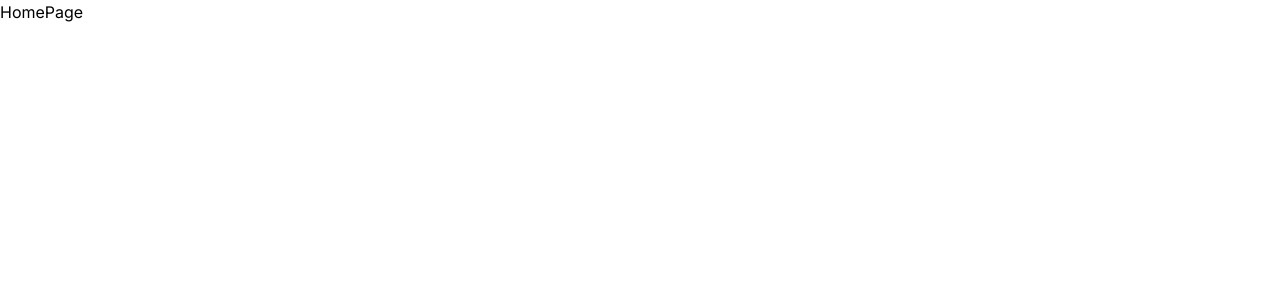
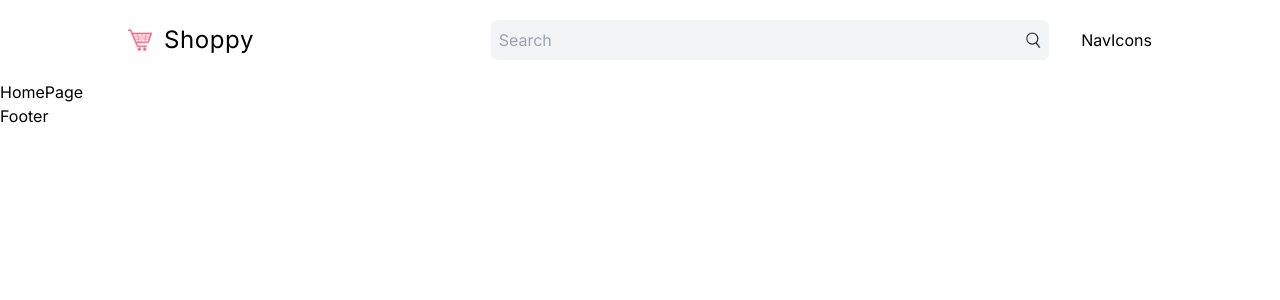
Before and after one commit to Oiyzul/shoppy-client, a Next.js app: page / in a window 1280 px wide. Shown: the top 300 px of the page. Built offline with nearby package versions, Linux system fonts and the light colour scheme.

Commit message:
responsive navbar added.

```diff
--- a/src/app/layout.tsx
+++ b/src/app/layout.tsx
@@ -1,6 +1,8 @@
 import type { Metadata } from "next";
 import { Inter } from "next/font/google";
 import "./globals.css";
+import Navbar from "@/components/Navbar";
+import Footer from "@/components/Footer";
 
 const inter = Inter({ subsets: ["latin"] });
 
@@ -16,7 +18,11 @@
 }>) {
   return (
     <html lang="en">
-      <body className={inter.className}>{children}</body>
+      <body className={inter.className}>
+        <Navbar />
+        {children}
+        <Footer />
+      </body>
     </html>
   );
 }
--- /dev/null
+++ b/src/components/Footer.tsx
@@ -0,0 +1,5 @@
+const Footer = () => {
+  return <div>Footer</div>;
+};
+
+export default Footer;
--- /dev/null
+++ b/src/components/Menu.tsx
@@ -0,0 +1,35 @@
+"use client";
+
+import Image from "next/image";
+import Link from "next/link";
+import { useState } from "react";
+
+const Menu = () => {
+  const [open, setOpen] = useState(false);
+  return (
+    <div className="">
+      <Image
+        src={"/menu.png"}
+        width={28}
+        height={28}
+        className="cursor-pointer"
+        alt=""
+        onClick={() => setOpen((prev) => !prev)}
+      />
+      {open && (
+        <div className="absolute bg-black text-white left-0 top-20 w-full h-[calc(100vh-80px)] flex flex-col items-center justify-center gap-8 text-xl z-10">
+          <Link href="/">Home</Link>
+          <Link href="/">Shop</Link>
+          <Link href="/">Deals</Link>
+          <Link href="/">Category</Link>
+          <Link href="/">About</Link>
+          <Link href="/">Contact</Link>
+          <Link href="/">Logout</Link>
+          <Link href="/">Cart(1)</Link>
+        </div>
+      )}
+    </div>
+  );
+};
+
+export default Menu;
--- /dev/null
+++ b/src/components/NavIcons.tsx
@@ -0,0 +1,5 @@
+const NavIcons = () => {
+  return <div>NavIcons</div>;
+};
+
+export default NavIcons;
--- /dev/null
+++ b/src/components/Navbar.tsx
@@ -0,0 +1,36 @@
+import Link from "next/link";
+import Menu from "./Menu";
+import Image from "next/image";
+import Searchbar from "./Searchbar";
+import NavIcons from "./NavIcons";
+
+const Navbar = () => {
+  return (
+    <div className="h-20 px-4 md:px-8 lg:px-16 xl:px-32 2xl:px-64 relative">
+      {/* MOBILE */}
+      <div className="h-full flex items-center justify-between md:hidden">
+        <Link href={"/"}>
+          <div className="text-2xl tracking-wide">Shoppy</div>
+        </Link>
+        <Menu />
+      </div>
+      {/* BIIGER SCREENS */}
+      <div className="hidden md:flex items-center justify-between gap-8 h-full">
+        {/* LEFT */}
+        <div className="w-1/3">
+          <Link href={"/"} className="flex items-center gap-3">
+            <Image src={"/logo.png"} alt="" width={24} height={24} />
+            <div className="text-2xl tracking-wide">Shoppy</div>
+          </Link>
+        </div>
+        {/* RIGHT */}
+      <div className="w-2/3 flex items-center justify-between gap-8">
+        <Searchbar />
+        <NavIcons />
+      </div>
+      </div>
+    </div>
+  );
+};
+
+export default Navbar;
--- /dev/null
+++ b/src/components/Searchbar.tsx
@@ -0,0 +1,27 @@
+'use client'
+
+import Image from "next/image";
+
+const Searchbar = () => {
+  const handleSearch = (e: React.FormEvent<HTMLFormElement>) => {
+    e.preventDefault()
+
+  };
+
+  return (
+    <form
+      className="flex items-center justify-between gap-4 bg-gray-100 p-2 rounded-md flex-1"
+      onSubmit={handleSearch}
+    >
+      <input
+        placeholder="Search"
+        className="flex-1 bg-transparent outline-none"
+      />
+      <button className="cursor-pointer">
+        <Image src={"/search.png"} alt="" width={16} height={16} />
+      </button>
+    </form>
+  );
+};
+
+export default Searchbar;
```
